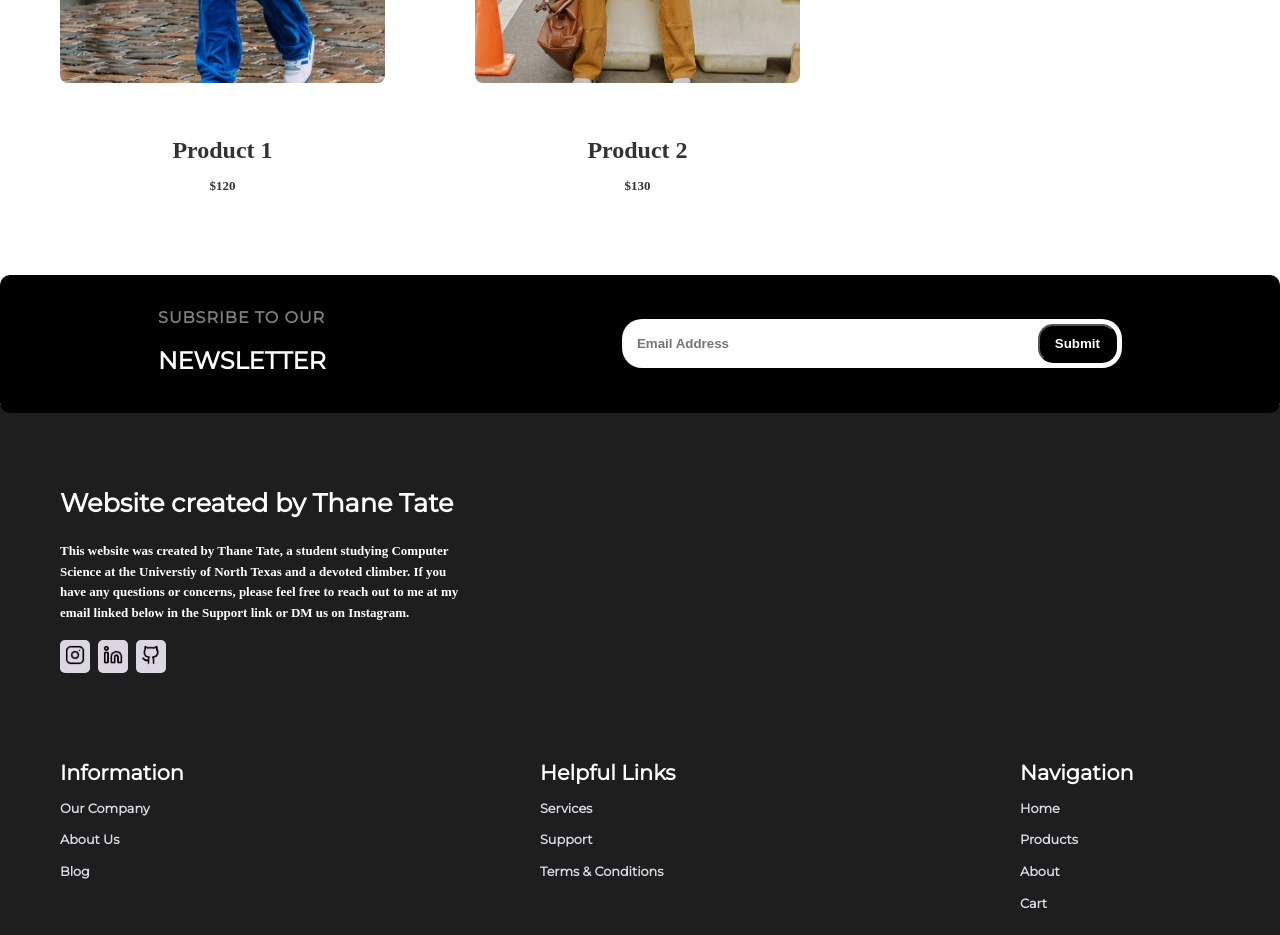
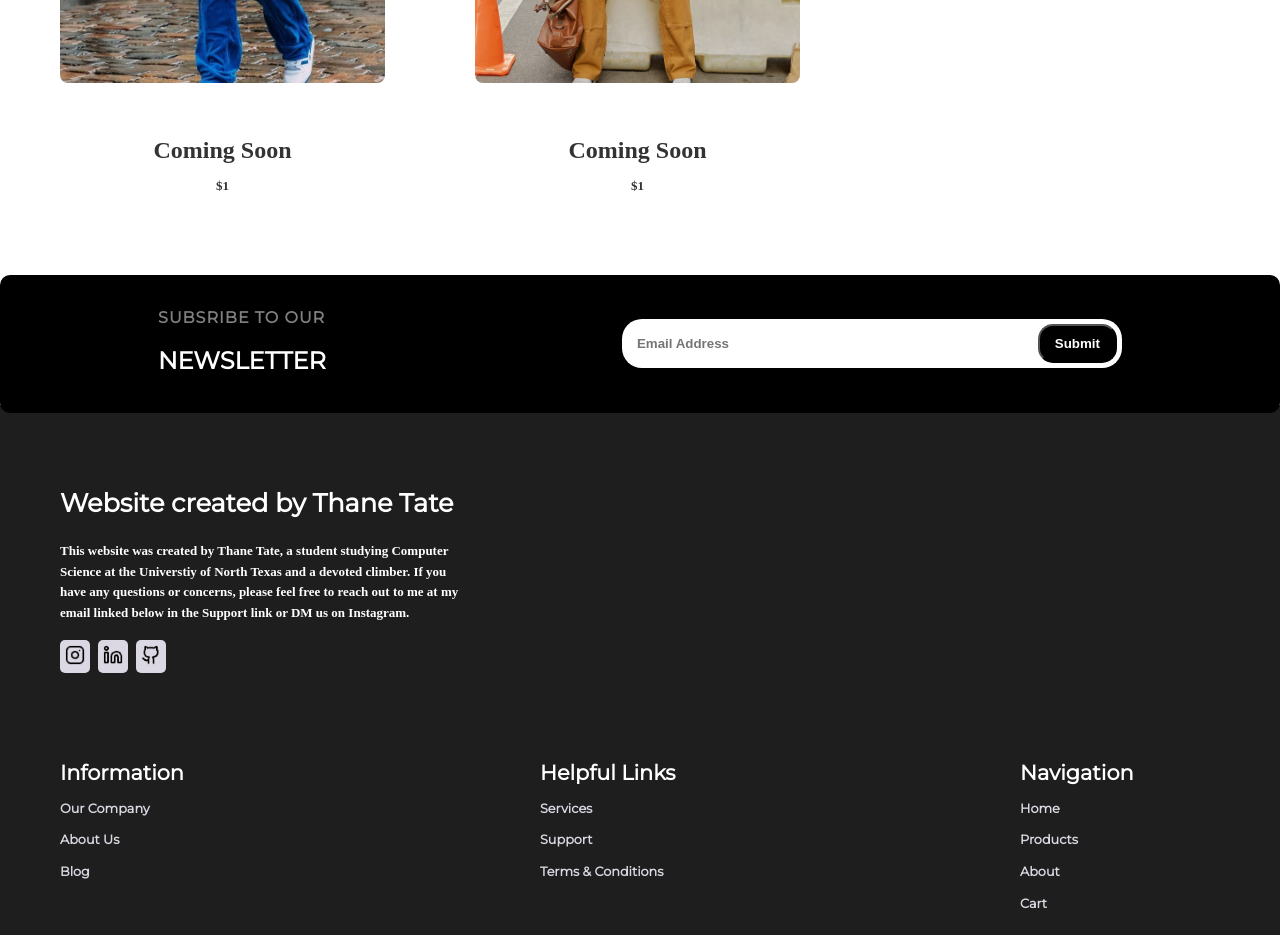
Before and after one commit to thanetate/Theory-Climbing, a Next.js app in the folder my-app/: page / in a window 1280 px wide. Shown: the part 1520-2455 px from the top of the page. Built offline with nearby package versions, Linux system fonts and the light colour scheme; no server answers.

Commit message:
updating UI

```diff
--- a/my-app/app/globals.css
+++ b/my-app/app/globals.css
@@ -502,6 +502,7 @@ span {
 #register {
   left: 450px;
 }
+
 /* Phone */
 @media only screen and (max-width: 600px) {
   header nav {
--- a/my-app/components/products/ProductItem.tsx
+++ b/my-app/components/products/ProductItem.tsx
@@ -1,7 +1,7 @@
-import React from 'react'
-import { Product } from '@/lib/models/ProductModel'
-import Link from 'next/link'
-import Image from 'next/image'
+import React from "react";
+import { Product } from "@/lib/models/ProductModel";
+import Link from "next/link";
+import Image from "next/image";
 
 export default function ProductItem({ product }: { product: Product }) {
   return (
@@ -18,13 +18,11 @@ export default function ProductItem({ product }: { product: Product }) {
       </figure>
       <div className="product-desc">
         <Link href={`/product/${product.slug}`}>
-                    <h2 className="product-name">{product.name}</h2>
+          <h2 className="product-name">Coming Soon</h2>
         </Link>
         <p className="product-brand">{product.brand}</p>
-                <div className="product-price">
-                    ${product.price}
+        <div className="product-price">$1</div>
       </div>
     </div>
-        </div>
-    )
+  );
 }
```
Lines whose indentation alone changed are shown as unchanged.
